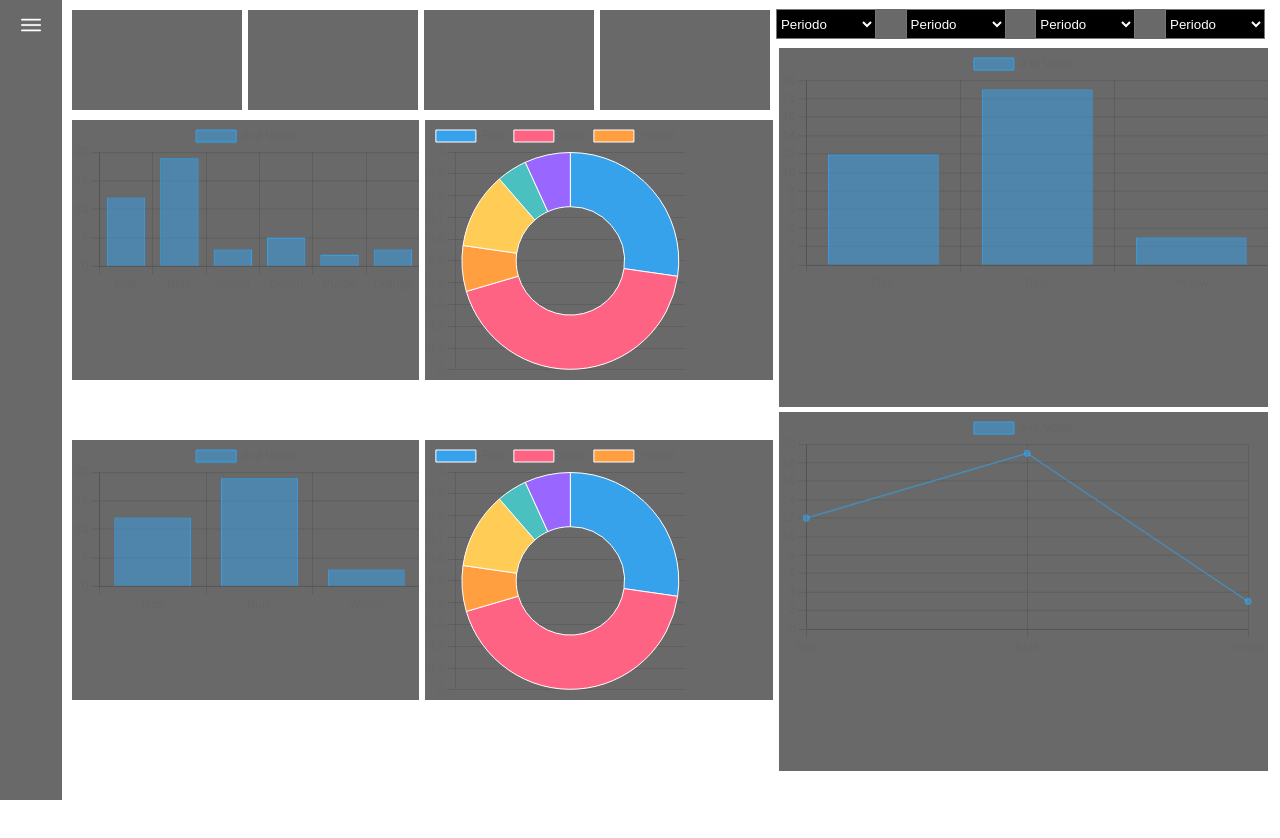
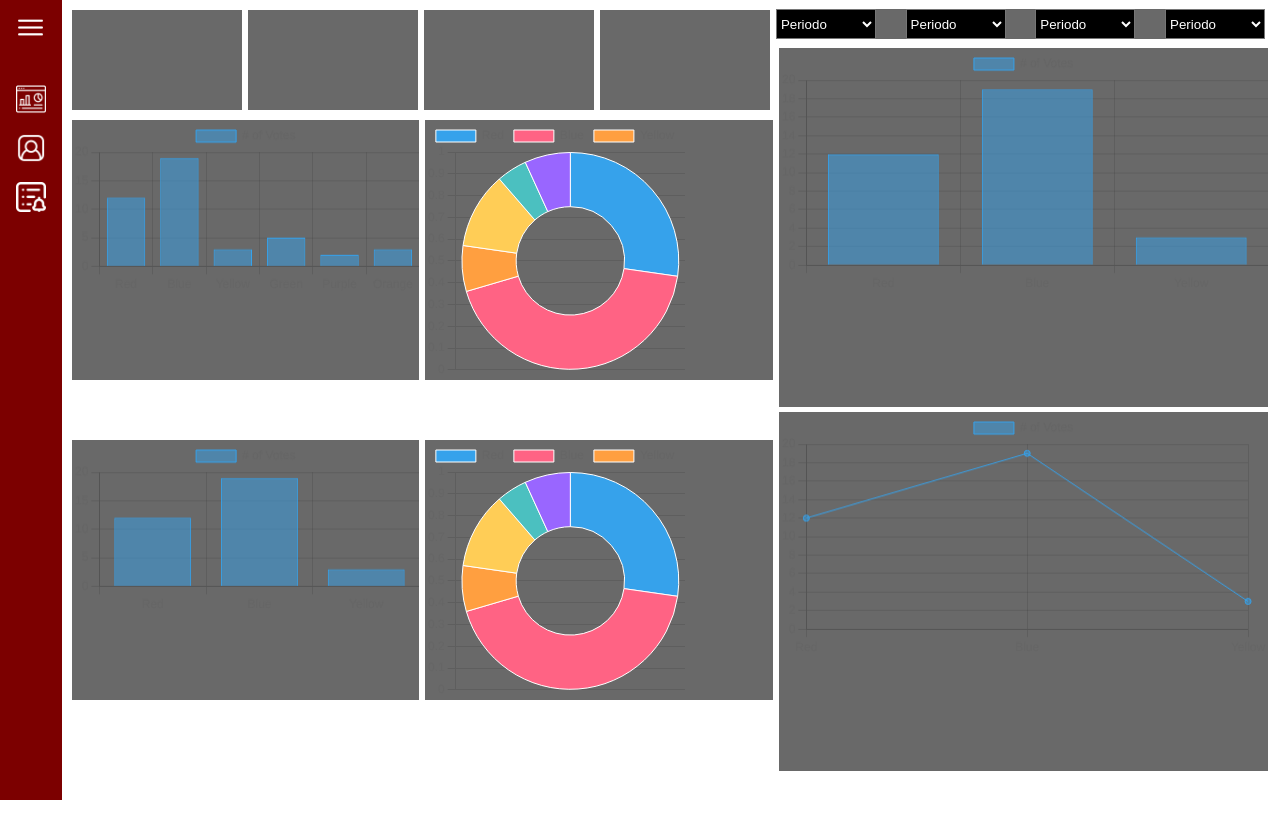
Before and after one commit to InfoTrack-SPTech/Site-Institucional, a website: page public/dashboard/dashboard.html in a window 1280 px wide. Drawn offline with nearby package versions, Linux system fonts and the light colour scheme.

Commit message:
Icones da sidebar

```diff
--- a/public/css/dashboards.css
+++ b/public/css/dashboards.css
@@ -16,7 +16,7 @@ body{
   box-sizing: border-box;
   width: 5%;
   height: 100vh;
-  background-color: dimgray;
+  background-color: rgb(124, 0, 0);
   padding: 10px;
   display: flex;
   flex-direction: column;
@@ -25,8 +25,21 @@ body{
 
 .sanduiche img{
   margin-top: 5px;
-  height: 20px;
+  height: 25px;
 }
+.dashicon img{
+  margin-top: 40px;
+  height: 30px;
+}
+.conta img{
+  margin-top: 15px;
+  height: 30px;
+}
+.lembretes img{
+  margin-top: 15px;
+  height: 30px;
+}
+
 .articlePai {
   display: flex;
   width: 100%;
--- a/public/dashboard/dashboard.html
+++ b/public/dashboard/dashboard.html
@@ -29,6 +29,15 @@
       <nav class="sidebar">
         <div class="sanduiche">
             <img src="../assets/menu-aberto (1).png" alt="">
+        </div>
+        <div class="dashicon">
+            <img src="../assets/painel.png" alt="">
+        </div>
+        <div class="conta">
+            <img src="../assets/conta.png" alt="">
+        </div>
+        <div class="lembretes">
+            <img src="../assets/lembretes.png" alt="">
         </div>
       </nav>
       <article class="articlePai">
```
Also changed, not shown: public/assets/conta.png (added), public/assets/lembretes.png (added), public/assets/painel.png (added).
